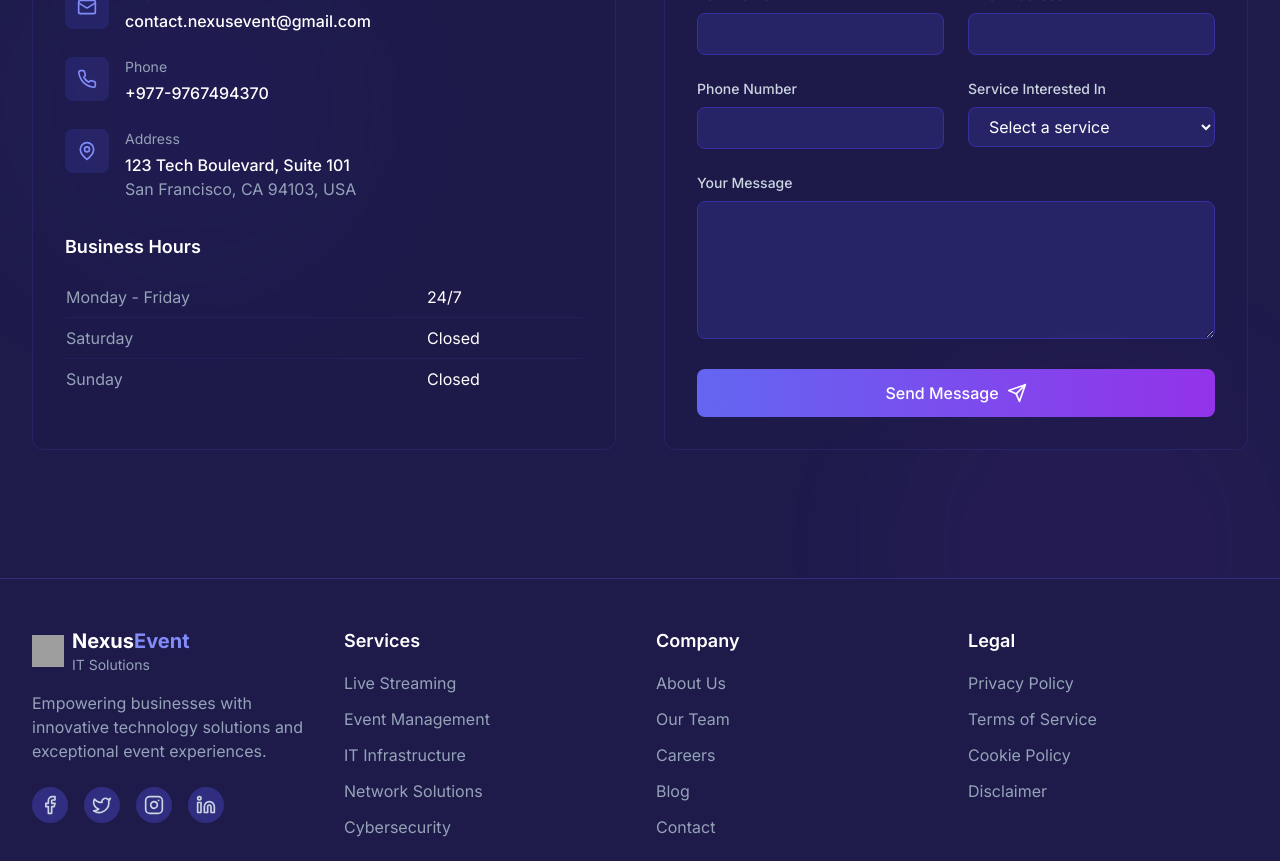
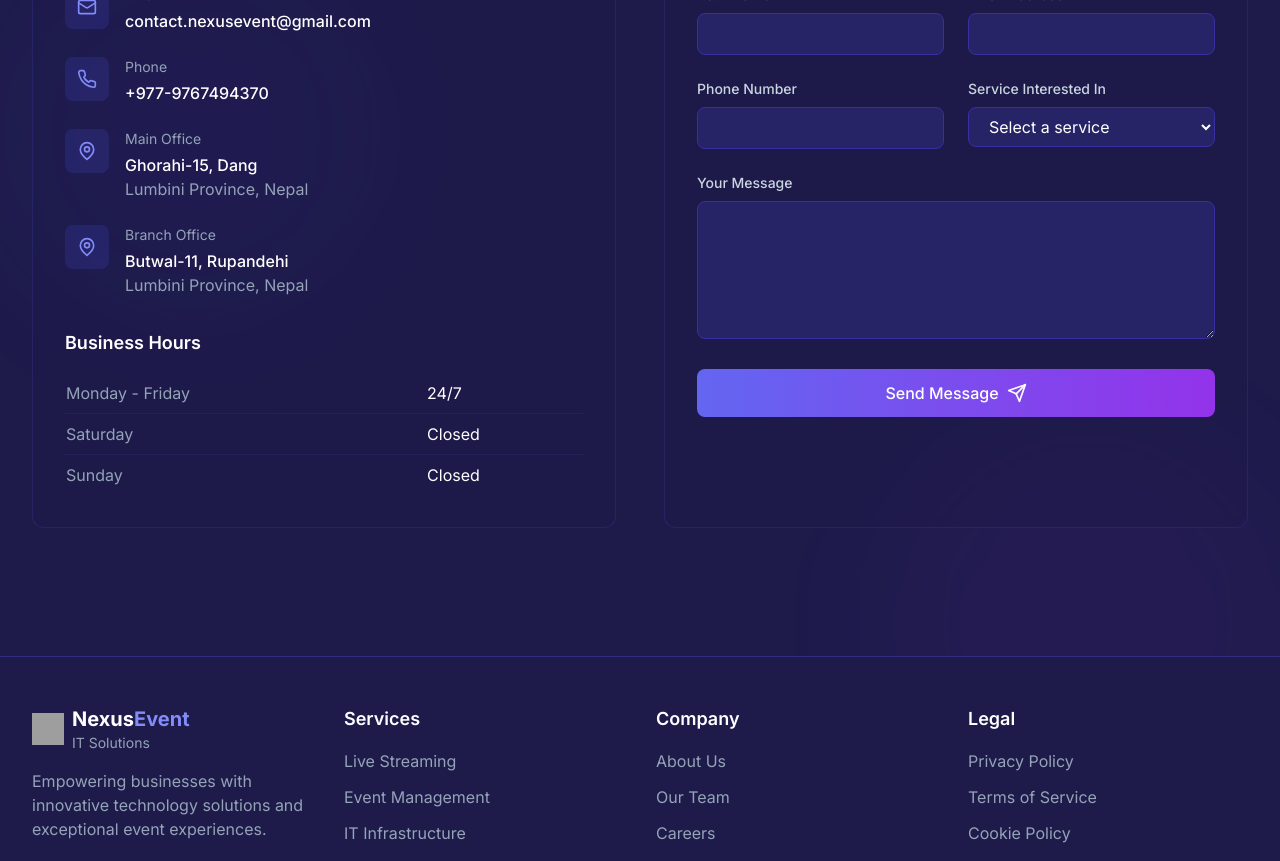
Before and after one commit to SharadS28N/nexuswebsite, a React (Vite) app: page / in a window 1280 px wide. Shown: the part 6840-7701 px from the top of the page. Built offline with nearby package versions, Linux system fonts and the light colour scheme; grey boxes are pictures that could not be loaded.

Commit message:
Update contact addresses

```diff
--- a/src/components/Contact.tsx
+++ b/src/components/Contact.tsx
@@ -90,14 +90,27 @@ const Contact = () => {
                 </div>
               </div>
 
-              <div className="flex items-start">
-                <div className="bg-indigo-900/50 p-3 rounded-lg mr-4">
-                  <MapPin className="h-5 w-5 text-indigo-400" />
+              <div className="space-y-6">
+                <div className="flex items-start">
+                  <div className="bg-indigo-900/50 p-3 rounded-lg mr-4">
+                    <MapPin className="h-5 w-5 text-indigo-400" />
+                  </div>
+                  <div>
+                    <h4 className="text-sm text-slate-400 mb-1">Main Office</h4>
+                    <p className="font-medium">Ghorahi-15, Dang</p>
+                    <p className="text-slate-400">Lumbini Province, Nepal</p>
+                  </div>
                 </div>
-                <div>
-                  <h4 className="text-sm text-slate-400 mb-1">Address</h4>
-                  <p className="font-medium">123 Tech Boulevard, Suite 101</p>
-                  <p className="text-slate-400">San Francisco, CA 94103, USA</p>
+
+                <div className="flex items-start">
+                  <div className="bg-indigo-900/50 p-3 rounded-lg mr-4">
+                    <MapPin className="h-5 w-5 text-indigo-400" />
+                  </div>
+                  <div>
+                    <h4 className="text-sm text-slate-400 mb-1">Branch Office</h4>
+                    <p className="font-medium">Butwal-11, Rupandehi</p>
+                    <p className="text-slate-400">Lumbini Province, Nepal</p>
+                  </div>
                 </div>
               </div>
             </div>
```
